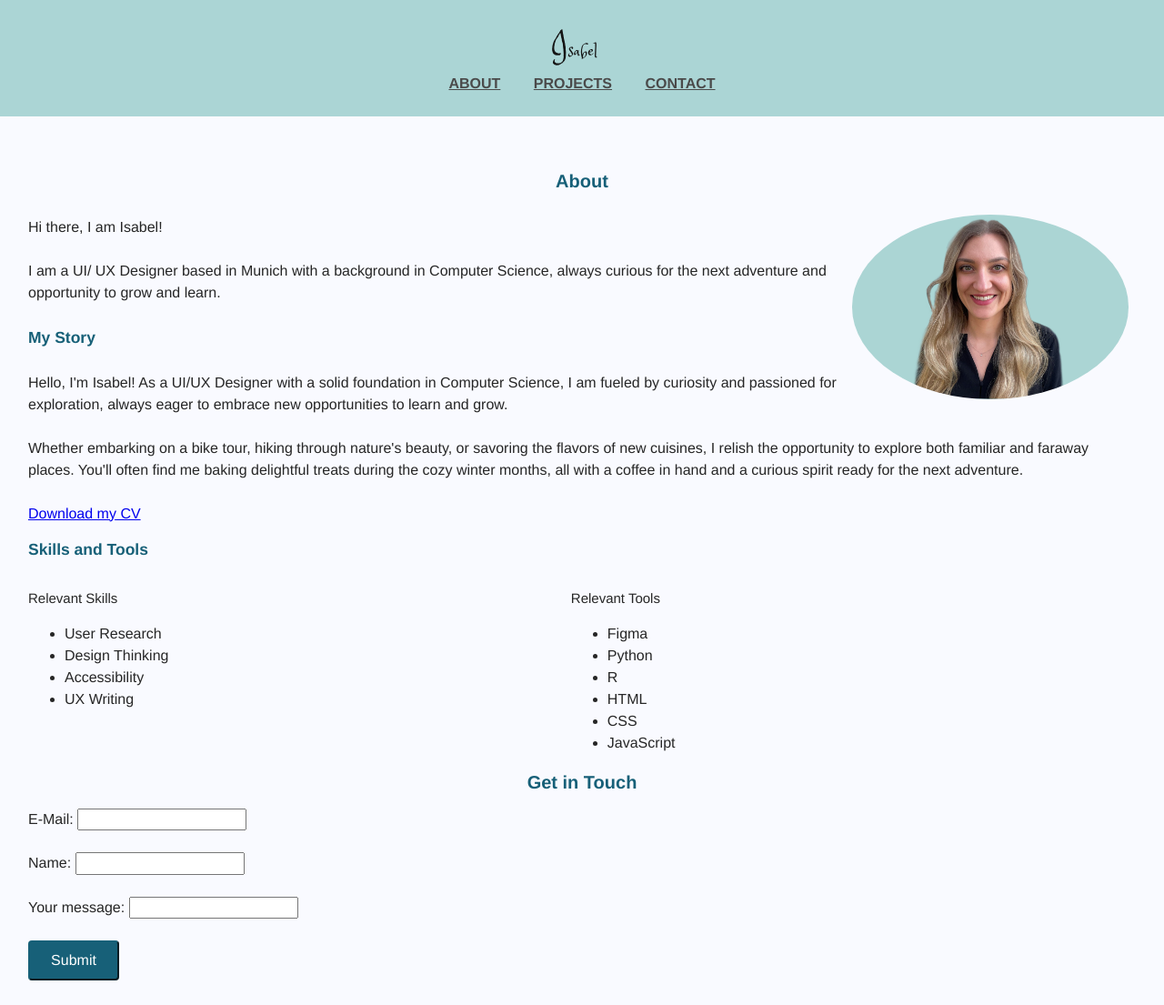
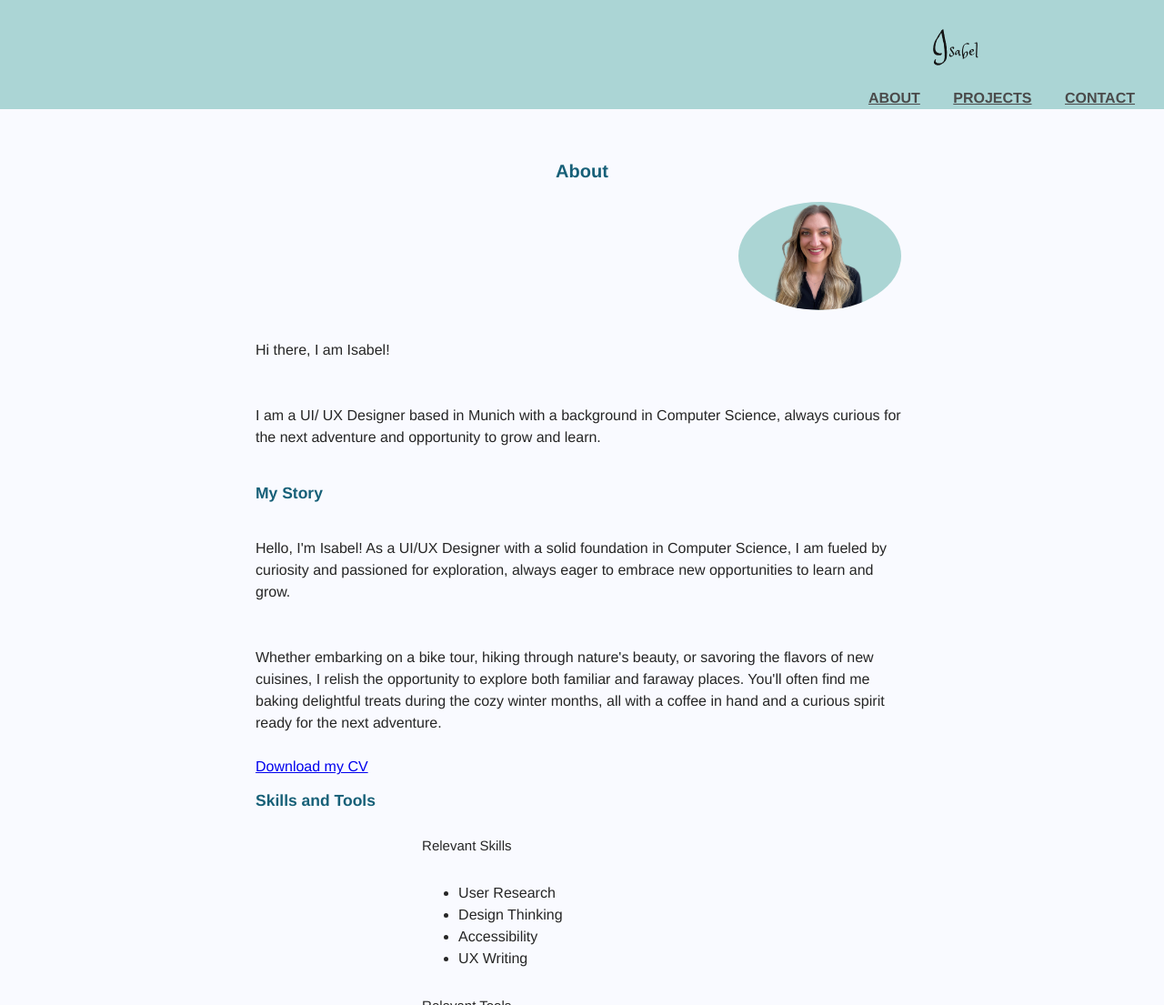
Before and after one commit to Isabel-W/CF-FEforDesigners, a plain HTML site: page index.html in a window 1280 px wide. Shown: the top 1105 px of the page at 91% size. Drawn offline with nearby package versions, Linux system fonts and the light colour scheme.

Commit message:
add adjustments based on excercise 1.8-Introduction

```diff
--- a/css/styles.css
+++ b/css/styles.css
@@ -29,6 +29,7 @@
 
 html {
   font-size: 62.5%;
+  scroll-behavior: smooth;
 }
 
 body {
@@ -38,24 +39,27 @@ body {
   line-height: 1.5;
   font-size: 16px;
   font-weight: 300;
-  align-content: center;
+  align-items: center;
 }
 
 h1 {
   font-size: 2rem;
   font-weight: 700;
   color: var(--primary);
+  line-height: 1.2;
 }
 
 h2 {
   font-size: 1.75rem;
   font-weight: 700;
   color: var(--primary);
+  line-height: 1.2;
 }
 
 h3 {
   font-size: 1.5rem;
   font-weight: 400;
+  line-height: 1.2;
 }
 
 /* header{
@@ -189,8 +193,14 @@ button:focus {
 
 header {
   background-color: var(--accent);
-  text-align: center;
+  text-align: unset;
   padding: 8px 0;
+  position: relative;
+}
+
+div {
+  margin: 0 auto;
+  width: 100%;
 }
 
 #navigation {
@@ -217,7 +227,7 @@ nav ul li a {
 #hero {
   background-color: (var(--background));
   padding: 20px 0;
-  display: inline-block;
+  display: block;
   width: 100%;
 }
 
@@ -226,7 +236,29 @@ nav ul li a {
 
 @media screen and (min-width: 300px) {}
 
-@media screen and (min-width: 640px) {}
+/* ==============================
+Medium devices (640px and larger)
+================================= */
+@media only screen and (min-width: 640px) {
+  header {
+    background-color: var(--accent);
+    text-align: start;
+    padding: 20px 0 100px;
+    flex-direction: column;
+  }
+
+  nav {
+    width: auto;
+    float: right; /* ToDo: resolve: removes header/ nav width ? */
+    margin-top: 4px;
+  }
+
+  div {
+    max-width: 750px;
+    display: grid;
+
+  }
+}
 
 @media screen and (min-width: 768px) {}
 
--- a/index.html
+++ b/index.html
@@ -93,18 +93,6 @@
                         </ul>
                     </div>
                 </div>
-                <div>
-                    <form action="tbd"> <!-- change to server-->
-                        <h1>Get in Touch</h1>
-                        <label for="email">E-Mail:</label>
-                        <input type="email" id="email" name="email"><br><br>
-                        <label for="name">Name:</label>
-                        <input type="text" id="name" name="name"><br><br>
-                        <label for="message">Your message:</label>
-                        <input type="text" id="message" name="message"><br><br>
-                        <input class="primary-button" type="submit" value="Submit"><br><br>
-                    </form>
-                </div>
             </div>
         </div>
     </main>
```
Also changed, not shown: contact.html (+13 -0 lines).
